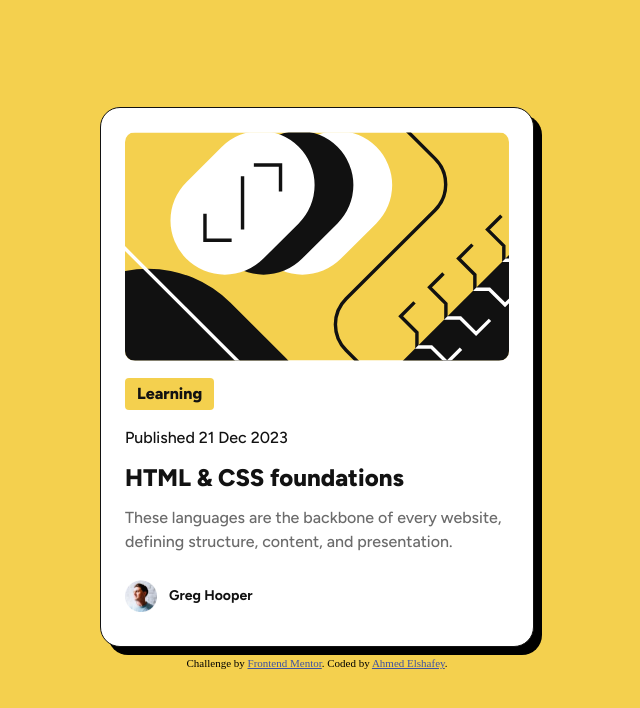
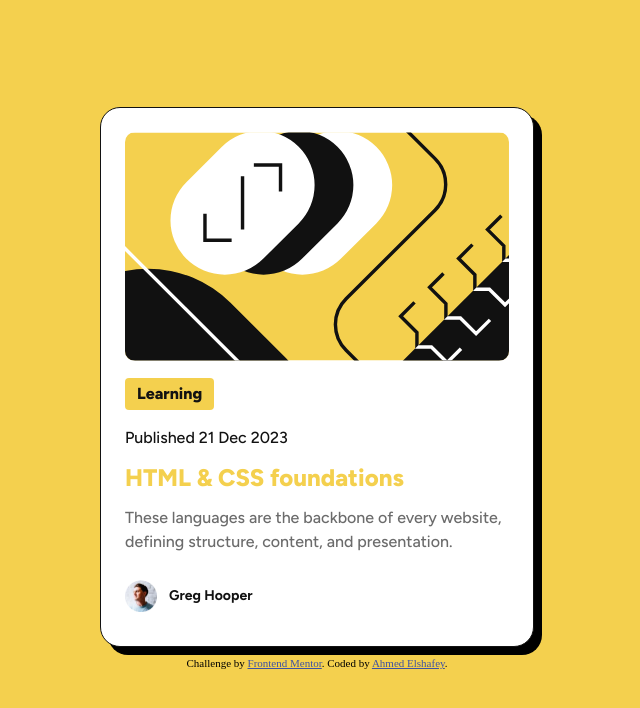
Before and after one commit to gtpower3/gtpower3.github.io, a plain HTML site: page index.html in a window 1280 px wide. In both pictures the pointer is over the element "HTML & CSS foundations". Shown: the whole page, without its empty margins (323-963 px from the left). Drawn offline with Linux system fonts and the light colour scheme.

Commit message:
Second commit

```diff
--- a/index.html
+++ b/index.html
@@ -78,6 +78,11 @@
       font-size: 24px;
     }
 
+    .container-body-title h1:hover {
+      color: hsl(47, 88%, 63%);
+      cursor: pointer;
+    }
+
     .container-body-desc p {
       color: hsl(0, 0%, 42%);
     }
```
